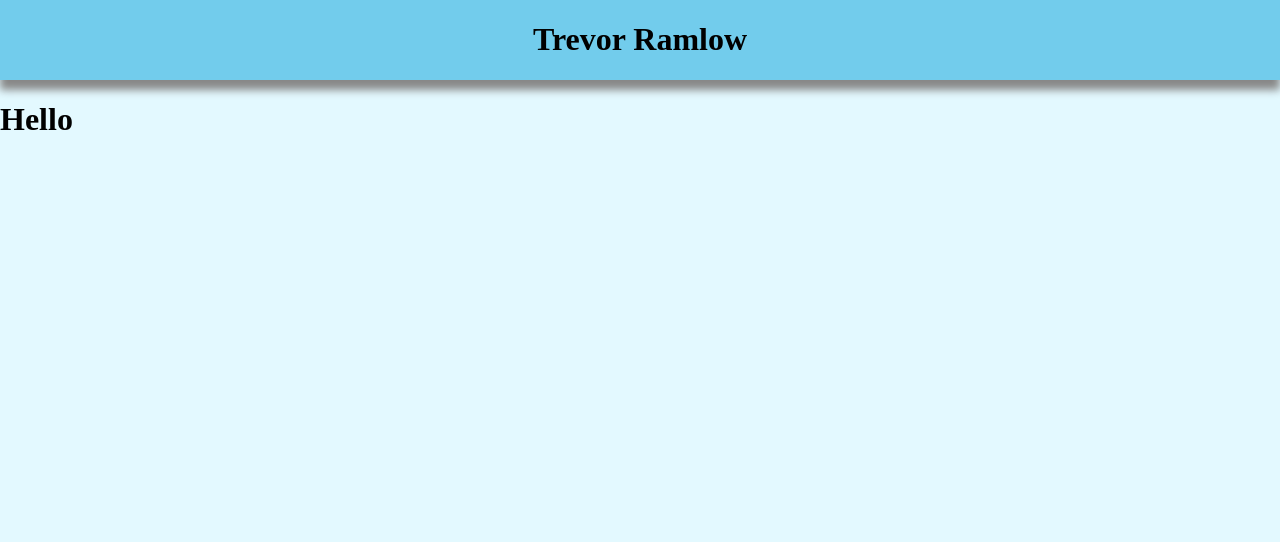
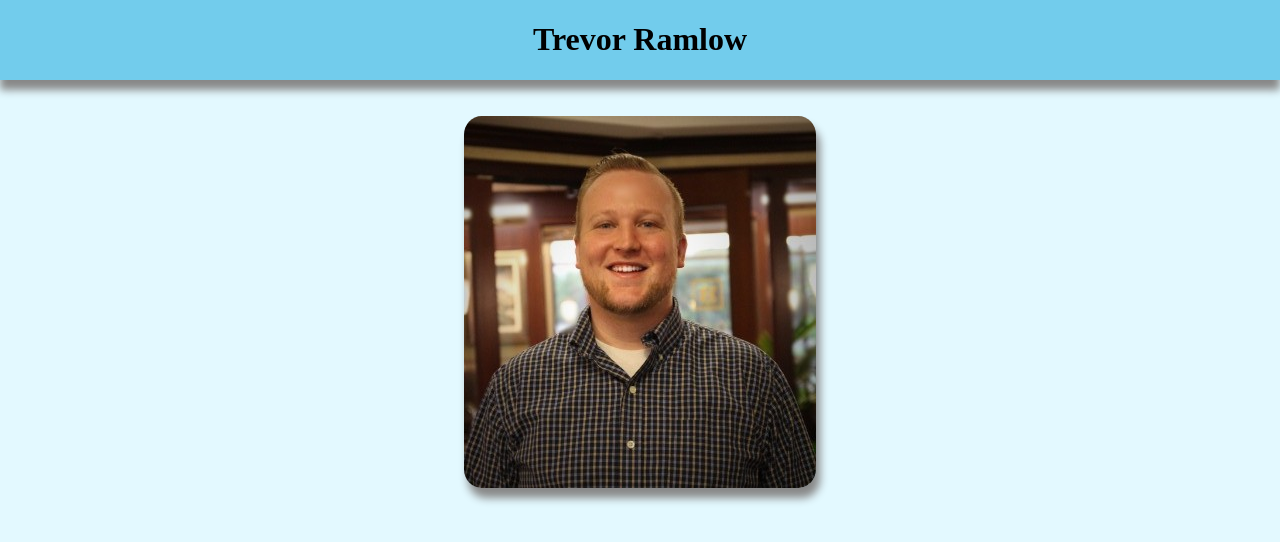
Before and after one commit to trevaftw/website, a React (Create React App) app: page /#/ in a window 1280 px wide. Shown: the top 542 px of the page. Built offline with nearby package versions, Linux system fonts and the light colour scheme.

Commit message:
add a loading animation for the entire page

```diff
--- a/src/Components/App/App.css
+++ b/src/Components/App/App.css
@@ -7,9 +7,14 @@ html, body {
 /* https://github.com/reactjs/react-transition-group/tree/v1-stable */
 .example-appear {
     opacity: 0.01;
-  }
+}
 
-  .example-appear.example-appear-active {
+.example-appear.example-appear-active {
     opacity: 1;
     transition: opacity .5s ease-in;
-  }
+}
+
+.profile-picture {
+    border-radius: 5%;
+    box-shadow: 4px 10px 8px #888888;
+}
--- a/src/Components/App/App.js
+++ b/src/Components/App/App.js
@@ -26,8 +26,8 @@ class App extends Component {
            transitionEnter={false}
            transitionLeave={false}>
           <Nav />
-        </CSSTransitionGroup>
 
+        <br /><br />
         <div>
           <Switch>
             <Route
@@ -38,6 +38,7 @@ class App extends Component {
             <Route render={() => <center><h1>404<br /><br />This page doesn't exist<br />Why did you come here?</h1></center>} />
           </Switch>
         </div>
+        </CSSTransitionGroup>
       </Router>
     );
   }
--- a/src/Components/Home/Home.js
+++ b/src/Components/Home/Home.js
@@ -1,10 +1,13 @@
 import React, { Component } from 'react';
+import Trevor from './trevor.jpg';
 
 class Home extends Component {
   render() {
     return (
       <>
-      <h1>Hello</h1>
+      <center>
+      <img className="profile-picture" src={Trevor} />
+      </center>
       </>
     );
   }
--- a/src/index.js
+++ b/src/index.js
@@ -2,4 +2,5 @@ import React from 'react';
 import ReactDOM from 'react-dom';
 import App from './Components/App/App';
 
+
 ReactDOM.render(<App />, document.getElementById('root'));
```
Also changed, not shown: src/Components/Home/trevor.jpg (added).
